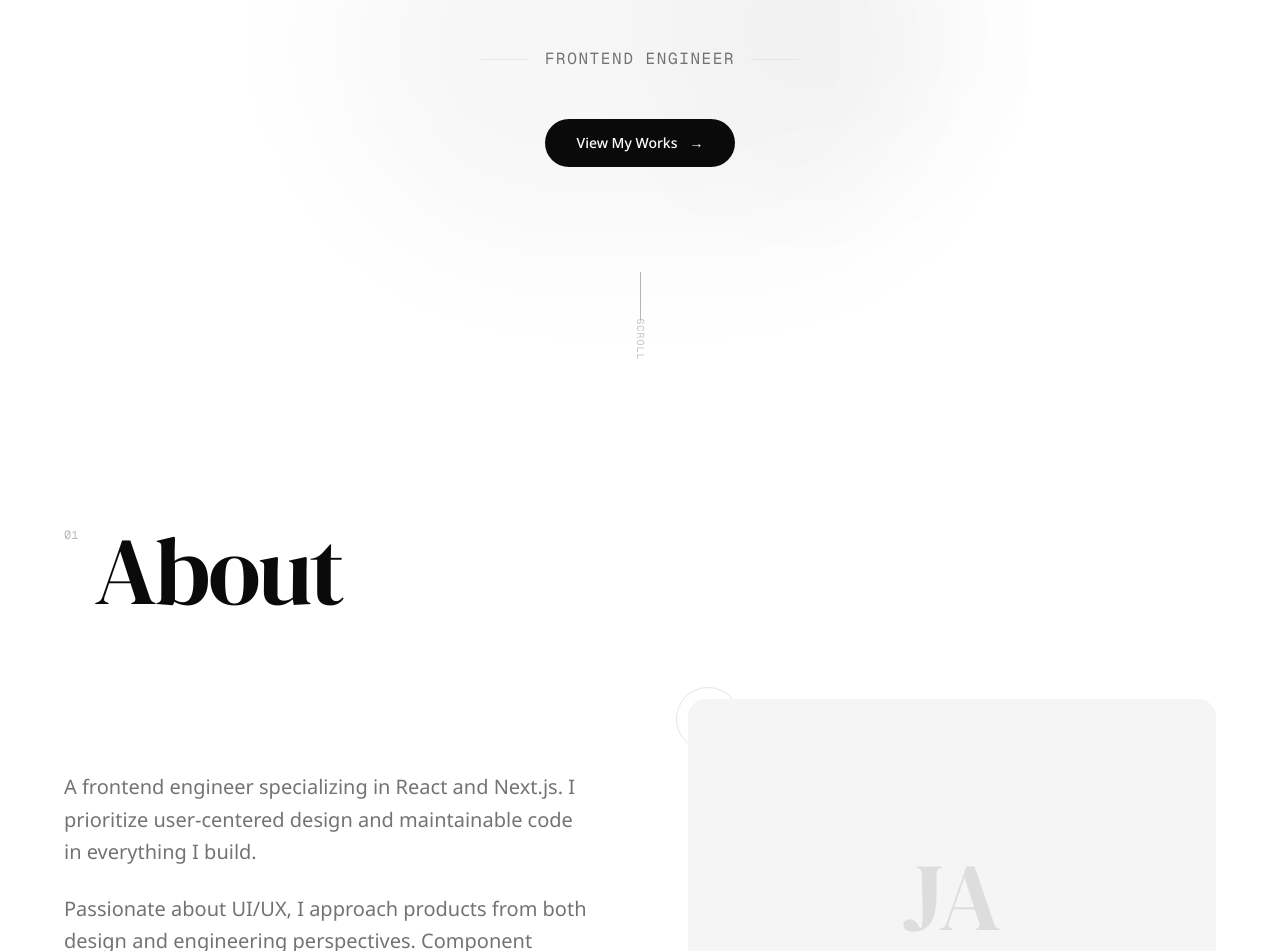
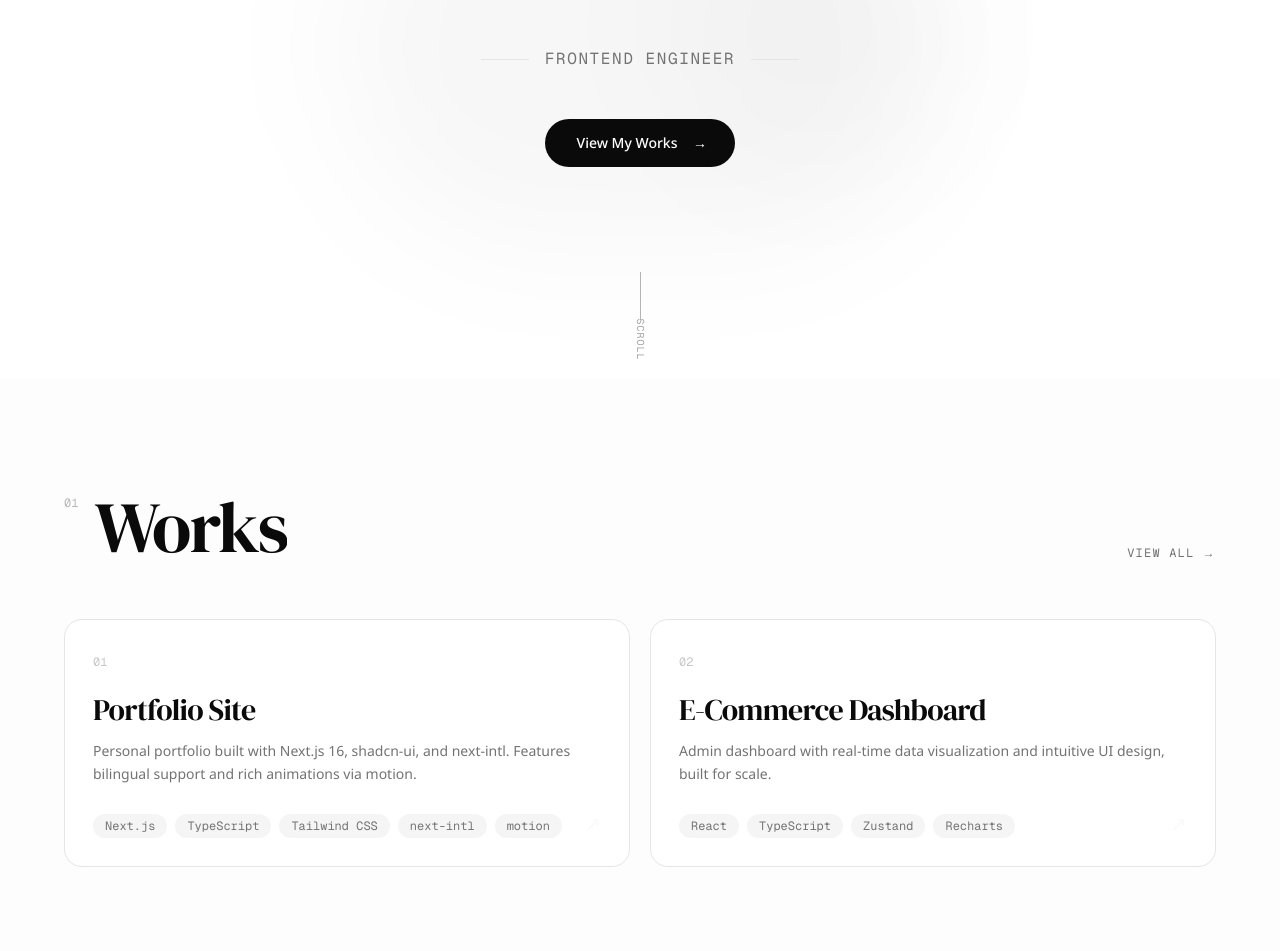
Before and after one commit to jj13jp/n16-shadcn, a Next.js app: page /en in a window 1280 px wide. Shown: the part 421-1372 px from the top of the page. Built offline with nearby package versions, Linux system fonts and the light colour scheme.

Commit message:
feat: ホームページをHero+WorksHighlight構成に変更

```diff
--- a/src/app/[locale]/page.tsx
+++ b/src/app/[locale]/page.tsx
@@ -1,17 +1,11 @@
-import { AboutSection } from "@/components/sections/AboutSection"
-import { ContactSection } from "@/components/sections/ContactSection"
 import { HeroSection } from "@/components/sections/HeroSection"
-import { SkillsSection } from "@/components/sections/SkillsSection"
-import { WorksSection } from "@/components/sections/WorksSection"
+import { WorksHighlight } from "@/components/sections/WorksHighlight"
 
 export default function Page() {
 	return (
 		<main>
 			<HeroSection />
-			<AboutSection />
-			<WorksSection />
-			<SkillsSection />
-			<ContactSection />
+			<WorksHighlight />
 		</main>
 	)
 }
--- a/src/components/sections/HeroSection.tsx
+++ b/src/components/sections/HeroSection.tsx
@@ -3,6 +3,7 @@
 import type { Variants } from "motion/react"
 import { motion } from "motion/react"
 import { useTranslations } from "next-intl"
+import { Link } from "@/i18n/routing"
 
 const EASE: [number, number, number, number] = [0.22, 1, 0.36, 1]
 
@@ -89,9 +90,9 @@ export function HeroSection() {
 					animate={{ opacity: 1, y: 0 }}
 					transition={{ duration: 0.6, delay: 1.1 }}
 				>
-					<motion.a
-						href="#works"
-						className="inline-flex items-center gap-3 px-8 py-3.5 bg-foreground text-background text-sm font-medium rounded-full"
+					<Link href="/works">
+						<motion.span
+							className="inline-flex items-center gap-3 px-8 py-3.5 bg-foreground text-background text-sm font-medium rounded-full cursor-pointer"
 							whileHover={{
 								scale: 1.04,
 								transition: { duration: 0.2 },
@@ -109,7 +110,8 @@ export function HeroSection() {
 							>
 								→
 							</motion.span>
-					</motion.a>
+						</motion.span>
+					</Link>
 				</motion.div>
 			</div>
 
--- /dev/null
+++ b/src/components/sections/WorksHighlight.tsx
@@ -0,0 +1,128 @@
+"use client"
+
+import type { Variants } from "motion/react"
+import { motion, useInView } from "motion/react"
+import { useTranslations } from "next-intl"
+import { useRef } from "react"
+import { Link } from "@/i18n/routing"
+
+type WorkItem = {
+	title: string
+	description: string
+	tech: string[]
+}
+
+const EASE: [number, number, number, number] = [0.22, 1, 0.36, 1]
+
+const cardVariants: Variants = {
+	hidden: { opacity: 0, y: 50 },
+	visible: (i: number) => ({
+		opacity: 1,
+		y: 0,
+		transition: { duration: 0.65, delay: i * 0.12, ease: EASE },
+	}),
+}
+
+export function WorksHighlight() {
+	const t = useTranslations("works")
+	const ref = useRef<HTMLElement>(null)
+	const isInView = useInView(ref, { once: true, margin: "-80px" })
+
+	const items = (t.raw("items") as WorkItem[]).slice(0, 2)
+
+	return (
+		<section ref={ref} className="py-28 px-6 bg-muted/20">
+			<div className="max-w-6xl mx-auto">
+				<div className="flex items-end justify-between mb-14 gap-4">
+					<div className="flex items-baseline gap-4 overflow-hidden">
+						<motion.span
+							className="font-mono text-xs text-muted-foreground/50 self-start mt-1"
+							initial={{ opacity: 0 }}
+							animate={isInView ? { opacity: 1 } : {}}
+							transition={{ duration: 0.5 }}
+						>
+							01
+						</motion.span>
+						<motion.h2
+							className="font-display text-5xl md:text-7xl tracking-tight"
+							initial={{ y: 60, opacity: 0 }}
+							animate={isInView ? { y: 0, opacity: 1 } : {}}
+							transition={{ duration: 0.8, ease: EASE }}
+						>
+							{t("heading")}
+						</motion.h2>
+					</div>
+
+					<motion.div
+						initial={{ opacity: 0, x: 10 }}
+						animate={isInView ? { opacity: 1, x: 0 } : {}}
+						transition={{ duration: 0.5, delay: 0.3 }}
+					>
+						<Link
+							href="/works"
+							className="font-mono text-xs text-muted-foreground hover:text-foreground transition-colors tracking-widest uppercase"
+						>
+							View all →
+						</Link>
+					</motion.div>
+				</div>
+
+				<div className="grid md:grid-cols-2 gap-5">
+					{items.map((item, i) => (
+						<motion.article
+							key={item.title}
+							custom={i}
+							variants={cardVariants}
+							initial="hidden"
+							animate={isInView ? "visible" : "hidden"}
+							className="group relative bg-background rounded-2xl p-7 border border-border cursor-default"
+							whileHover={{
+								y: -8,
+								transition: { duration: 0.3, ease: EASE },
+							}}
+						>
+							<motion.div
+								className="absolute inset-0 rounded-2xl bg-foreground/[0.02] opacity-0 group-hover:opacity-100 pointer-events-none"
+								transition={{ duration: 0.3 }}
+							/>
+
+							<div className="mb-5">
+								<span className="font-mono text-xs text-muted-foreground/40">
+									{String(i + 1).padStart(2, "0")}
+								</span>
+							</div>
+
+							<h3 className="font-display text-2xl md:text-3xl tracking-tight mb-3">
+								{item.title}
+							</h3>
+
+							<p className="text-sm text-muted-foreground leading-relaxed mb-7">
+								{item.description}
+							</p>
+
+							<div className="flex flex-wrap gap-2">
+								{item.tech.map((tag) => (
+									<span
+										key={tag}
+										className="text-xs px-3 py-1 rounded-full bg-muted text-muted-foreground font-mono"
+									>
+										{tag}
+									</span>
+								))}
+							</div>
+
+							<motion.span
+								className="absolute bottom-7 right-7 text-muted-foreground/20 text-xl font-light"
+								animate={{ x: 0, opacity: 0.2 }}
+								whileHover={{ x: 3, opacity: 0.6 }}
+								transition={{ duration: 0.2 }}
+							>
+								↗
+							</motion.span>
+						</motion.article>
+					))}
+				</div>
+			</div>
+		</section>
+	)
+}
```
Lines whose indentation alone changed are shown as unchanged.
